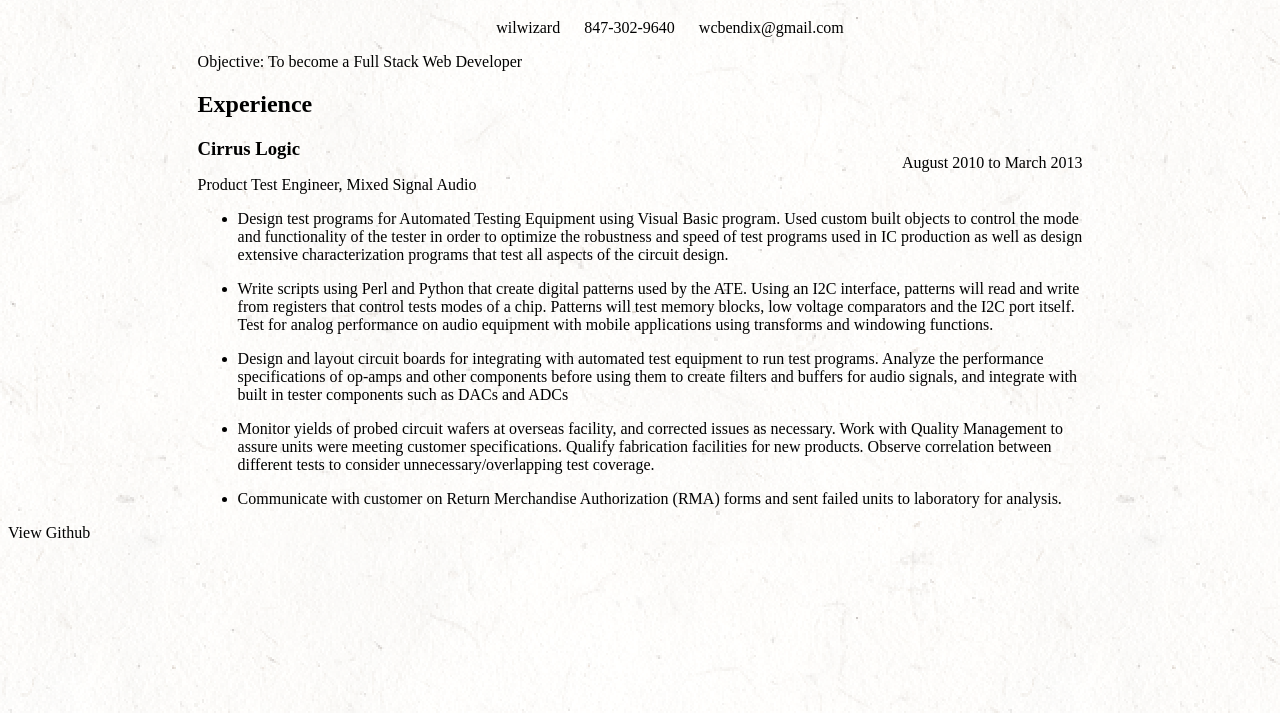
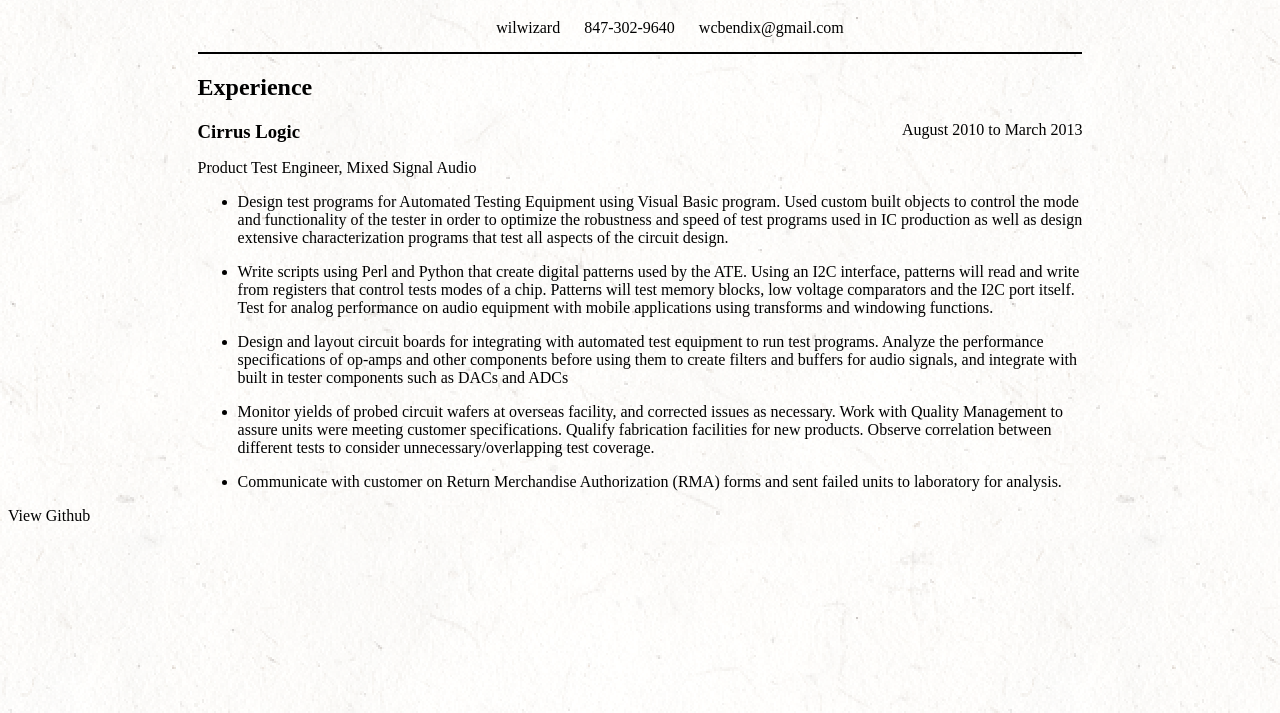
Before and after one commit to wilwizard/resume, a plain HTML site: page index.html in a window 1280 px wide. Shown: the part 87-800 px from the top of the page. Drawn offline with Linux system fonts and the light colour scheme.

Commit message:
even more styling

```diff
--- a/index.html
+++ b/index.html
@@ -28,8 +28,6 @@
       </li>
     </ul>
 
-
-    <span class="objective">Objective: To become a Full Stack Web Developer</span>
 
     <h2>Experience</h2>
 
--- a/stylesheets/stylesheet.css
+++ b/stylesheets/stylesheet.css
@@ -31,6 +31,7 @@ a:visited {
 .date {
 	display: inline;
 	float: right;
+	margin: 0;
 }
 
 .contact-info {
@@ -45,7 +46,11 @@ a:visited {
 }
 
 
-
 .name {
 	text-align: center;
 }
+
+.contact-info {
+	border-bottom: solid 2px black;
+	padding-bottom: 15px;
+}
```
